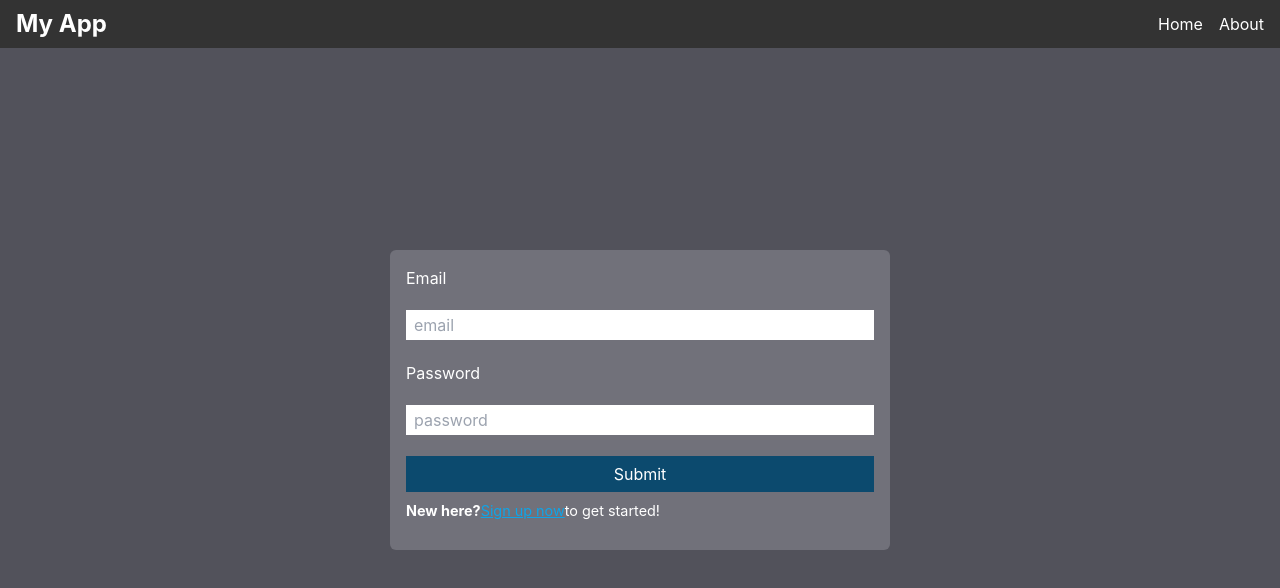
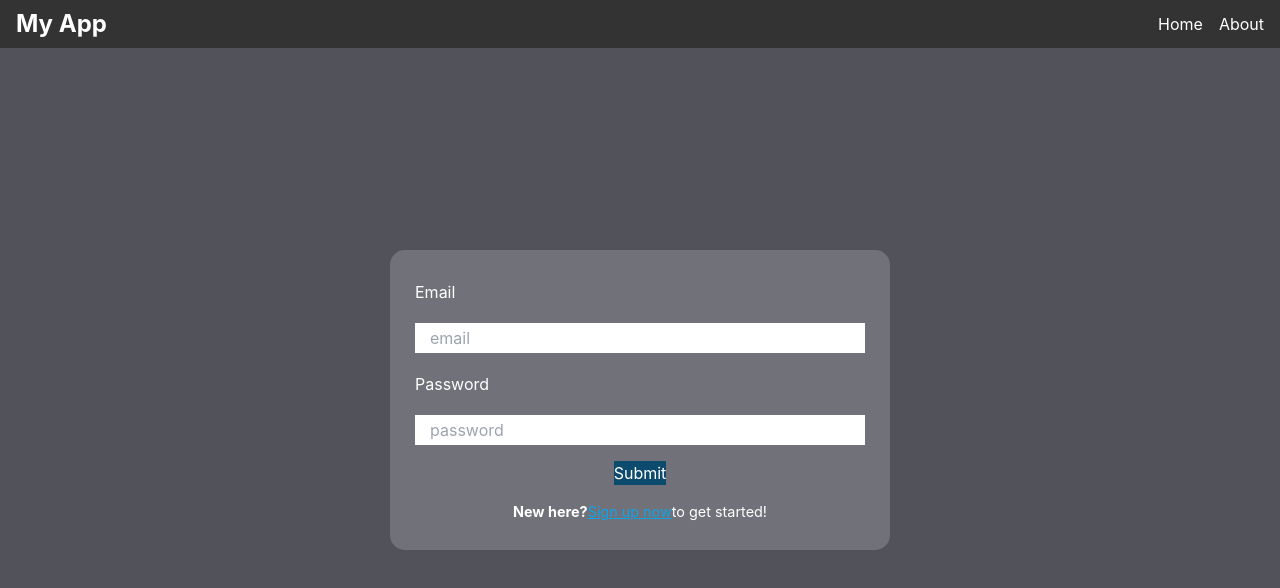
Before and after one commit to Ameer2000Mzori/MonoText-Mern, a React (Create React App) app in the folder frontend/: page /login in a window 1280 px wide. Shown: the top 588 px of the page. Built offline with nearby package versions, Linux system fonts and the light colour scheme.

Commit message:
added styled components and styled inputs + labels

```diff
--- a/frontend/package.json
+++ b/frontend/package.json
@@ -15,6 +15,7 @@
     "@testing-library/react": "^13.4.0",
     "@testing-library/user-event": "^13.5.0",
     "axios": "^1.6.7",
+    "formik": "^2.4.5",
     "react": "^18.2.0",
     "react-dom": "^18.2.0",
     "react-query": "^3.39.3",
@@ -22,7 +23,9 @@
     "react-router-dom": "^6.22.0",
     "react-scripts": "5.0.1",
     "react-toastify": "^10.0.4",
-    "web-vitals": "^2.1.4"
+    "styled-components": "^6.1.8",
+    "web-vitals": "^2.1.4",
+    "yup": "^1.4.0"
   },
   "scripts": {
     "start": "react-scripts start",
--- a/frontend/src/components/pages/LoginPage/LoginPage.jsx
+++ b/frontend/src/components/pages/LoginPage/LoginPage.jsx
@@ -1,6 +1,11 @@
 import React, { useState } from 'react'
 import { Link } from 'react-router-dom'
 import { useLogin } from './hooks/LoginLogic.jsx'
+import {
+  StyledFormWrap,
+  StyledLabel,
+  StyledInput,
+} from './hooks/StyledComponents.jsx'
 
 export default function LoginPage() {
   const [userEmail, setUserEmail] = useState('')
@@ -22,18 +27,16 @@ export default function LoginPage() {
 
   return (
     <div className="w-[100vw] h-[100vh] flex flex-col justify-center text-center items-center bg-zinc-600">
-      <div className="grid grid-row-6 gap-2 sm:w-[500px] w-[360px] h-[300px] bg-zinc-500 p-4 text-start rounded-md text-white">
-        <div>Email</div>
-        <input
-          className="h-[30px] text-black pl-2"
+      <StyledFormWrap>
+        <StyledLabel>Email</StyledLabel>
+        <StyledInput
           type="email"
           placeholder="email"
           value={userEmail}
           onChange={(e) => setUserEmail(e.target.value)}
         />
-        <div>Password</div>
-        <input
-          className="h-[30px] text-black pl-2"
+        <StyledLabel>Password</StyledLabel>
+        <StyledInput
           type="password"
           placeholder="password"
           value={userPassword}
@@ -58,7 +61,7 @@ export default function LoginPage() {
           </Link>
           to get started!
         </p>
-      </div>
+      </StyledFormWrap>
     </div>
   )
 }
--- /dev/null
+++ b/frontend/src/components/pages/LoginPage/hooks/StyledComponents.jsx
@@ -0,0 +1,37 @@
+import styled from 'styled-components'
+
+export const StyledFormWrap = styled.div`
+  width: 500px;
+  height: 300px;
+  display: flex;
+  flex-direction: column;
+  align-items: center;
+  justify-content: center;
+  text-align: center;
+  border-radius: 15px;
+  gap: 1rem;
+  color: white;
+  background-color: rgb(113 113 122);
+`
+
+export const StyledLabel = styled.label`
+  width: 90%;
+  height: 30px;
+  display: flex;
+  flex-direction: column;
+  align-items: start;
+  justify-content: space-evenly;
+  text-align: center;
+`
+
+export const StyledInput = styled.input`
+  width: 90%;
+  height: 30px;
+  display: flex;
+  flex-direction: column;
+  align-items: start;
+  color: black;
+  padding-left: 15px;
+  justify-content: space-evenly;
+  text-align: start;
+`
```
Also changed, not shown: 1 other file (tests, documents, lock files or other folders).
